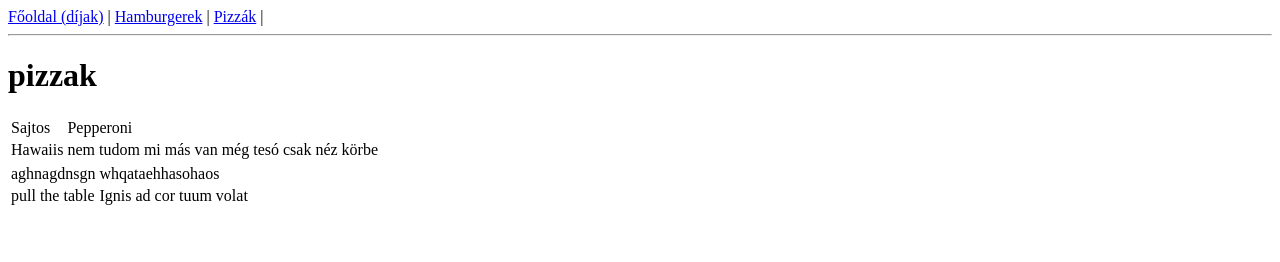
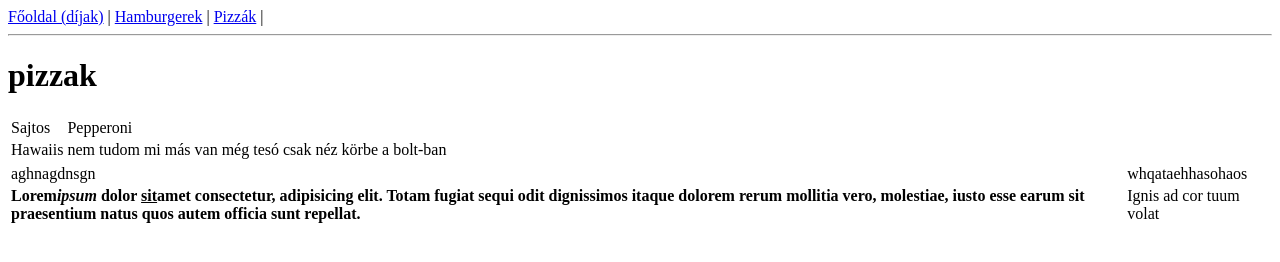
Before and after one commit to SzitaUr/tablazat, a plain HTML site: page pizzak.html in a window 1280 px wide. Drawn offline with Linux system fonts and the light colour scheme.

Commit message:
lorem ipsum változás

```diff
--- a/pizzak.html
+++ b/pizzak.html
@@ -13,14 +13,14 @@
 	<a href="pizzak.html">Pizzák</a> |
 	<hr>
 	<h1>pizzak</h1>
-	<table>
+	<table body="1">
 		<tr>
 			<td>Sajtos</td>
 			<td>Pepperoni</td>
 		</tr>
 		<tr>
 			<td>Hawaiis</td>
-			<td>nem tudom mi más van még tesó csak néz körbe</td>
+			<td>nem tudom mi más van még tesó csak néz körbe a bolt-ban</td>
 		</tr>
 		<table>
 			<tr>
@@ -28,7 +28,7 @@
 				<td>whqataehhasohaos</td>
 			</tr>
 			<tr>
-				<td>pull the table</td>
+				<td><b>Lorem<b><i>ipsum</i> dolor <u>sit</u>amet consectetur, adipisicing elit. Totam fugiat sequi odit dignissimos itaque dolorem rerum mollitia vero, molestiae, iusto esse earum sit praesentium natus quos autem officia sunt repellat.</td>
 				<td>Ignis ad cor tuum volat</td>
 			</tr>
 		</table>
```
